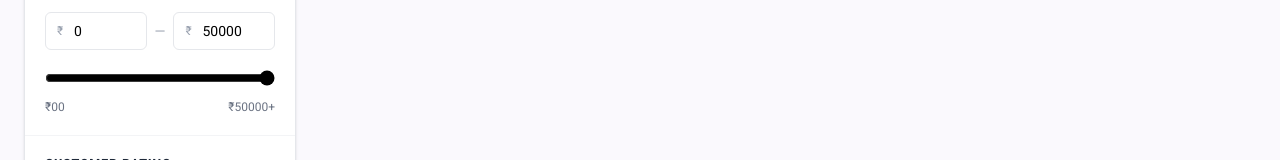
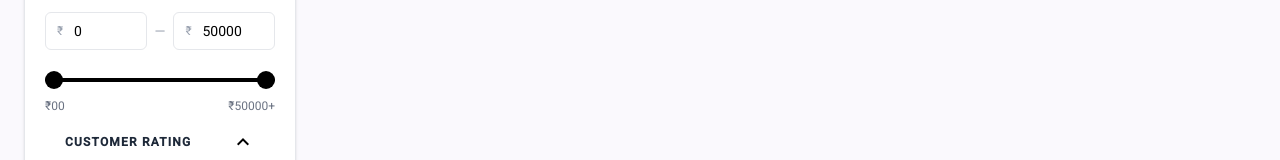
Before and after one commit to DeepakVish00001/Ajio, an Angular app in the folder client/: page / in a window 1280 px wide. Shown: the part 567-727 px from the top of the page. Built offline with nearby package versions, Linux system fonts and the light colour scheme; no server answers.

Commit message:
price range working

```diff
--- a/client/src/app/features/shop/sidebar/sidebar.component.css
+++ b/client/src/app/features/shop/sidebar/sidebar.component.css
@@ -0,0 +1,34 @@
+.range-slider {
+  position: absolute;
+  width: 100%;
+  height: 20px;
+  top: 0;
+  left: 0;
+  background: transparent;
+  pointer-events: none;
+  appearance: none;
+  -webkit-appearance: none;
+}
+
+.range-slider::-webkit-slider-thumb {
+  appearance: none;
+  -webkit-appearance: none;
+  width: 18px;
+  height: 18px;
+  border-radius: 50%;
+  background: black;
+  cursor: pointer;
+  pointer-events: auto;
+  position: relative;
+  z-index: 10;
+}
+
+.range-slider::-moz-range-thumb {
+  width: 18px;
+  height: 18px;
+  border-radius: 50%;
+  background: black;
+  cursor: pointer;
+  pointer-events: auto;
+  border: none;
+}
--- a/client/src/app/features/shop/sidebar/sidebar.component.html
+++ b/client/src/app/features/shop/sidebar/sidebar.component.html
@@ -67,9 +67,7 @@
 
                     <div class="flex min-w-0 items-center gap-3">
                         <!-- [value]="category.id" (click)="onCategorySelected(category.id)" -->
-                        <input type="checkbox"
-                            [checked]="category.id === 0"
-                            (click)="onCategorySelected(category.id)"
+                        <input type="checkbox" [checked]="category.id === 0" (click)="onCategorySelected(category.id)"
                             class="h-4 w-4 shrink-0 cursor-pointer rounded border-gray-300 accent-black">
 
                         <span class="truncate text-sm text-gray-600 group-hover:text-gray-900">
@@ -127,9 +125,7 @@
 
                 <label class="group flex cursor-pointer items-center gap-3">
                     <!-- [value]="brand.id" (click)="onBrandSelected(brand.id)" -->
-                    <input type="checkbox"
-                    [checked]="brand.id === 0"
-                    (click)="onBrandSelected(brand.id)"
+                    <input type="checkbox" [checked]="brand.id === 0" (click)="onBrandSelected(brand.id)"
                         class="h-4 w-4 shrink-0 cursor-pointer rounded border-gray-300 accent-black">
 
                     <span class="truncate text-sm text-gray-600 group-hover:text-gray-900">
@@ -166,9 +162,7 @@
                     <span class="absolute left-3 top-1/2 -translate-y-1/2 text-xs text-gray-400">
                         ₹
                     </span>
-                    <input type="number"
-                        placeholder="Min"
-                        [(ngModel)]="minPrice"
+                    <input type="number" placeholder="Min" [(ngModel)]="minPrice"
                         class="w-full rounded-md border border-gray-200 py-2 pl-7 pr-2 text-sm outline-none focus:border-gray-400">
 
                 </div>
@@ -185,9 +179,7 @@
                         ₹
                     </span>
 
-                    <input type="number"
-                        placeholder="Max"
-                        [(ngModel)]="maxPrice"
+                    <input type="number" placeholder="Max" [(ngModel)]="maxPrice"
                         class="w-full rounded-md border border-gray-200 py-2 pl-7 pr-2 text-sm outline-none focus:border-gray-400">
 
                 </div>
@@ -197,13 +189,26 @@
 
 
             <div class="mt-5">
+                <div class="relative h-5">
+                    <!-- Track -->
+                    <div class="absolute top-1/2 h-1 w-full -translate-y-1/2 rounded bg-gray-200">
+                    </div>
 
-                <input type="range"
-                     min="0"
-                     max="50000"
-                     [(ngModel)]="maxPrice"
-                     (input)="onPriceRangeChange($event)"
-                     class="w-full cursor-pointer accent-black">
+                    <!-- Selected range -->
+                    <div class="absolute top-1/2 h-1 -translate-y-1/2 rounded bg-black"
+                        [style.left.%]="(minPrice / 50000) * 100" [style.right.%]="100 - (maxPrice / 50000) * 100">
+                    </div>
+
+                    <!-- Min -->
+                    <input type="range" min="0" max="50000" step="100" [(ngModel)]="minPrice" [max]="maxPrice"
+                        class="range-slider">
+
+                    <!-- Max -->
+                    <input type="range" min="0" max="50000" step="100" [(ngModel)]="maxPrice"
+                        (input)="onPriceRangeChange($event)" [min]="minPrice" class="range-slider">
+
+                </div>
+            </div>
 
             <div class="mt-2 flex justify-between text-xs text-gray-500">
 
@@ -217,9 +222,8 @@
 
             </div>
 
-            </div>
 
-        </div>
+
 
 
 
@@ -335,11 +339,12 @@
             </div>
 
 
+        </div>
+
 
         <div class="border-t border-gray-100 p-4">
 
-            <button type="button"
-                 (click)="applyPrice()"
+            <button type="button" (click)="applyPrice()"
                 class="w-full rounded-xl bg-black py-3 text-sm font-semibold tracking-wide text-white transition hover:bg-gray-800 active:scale-[0.98]">
 
                 APPLY FILTERS
```
Lines whose indentation alone changed are shown as unchanged.
